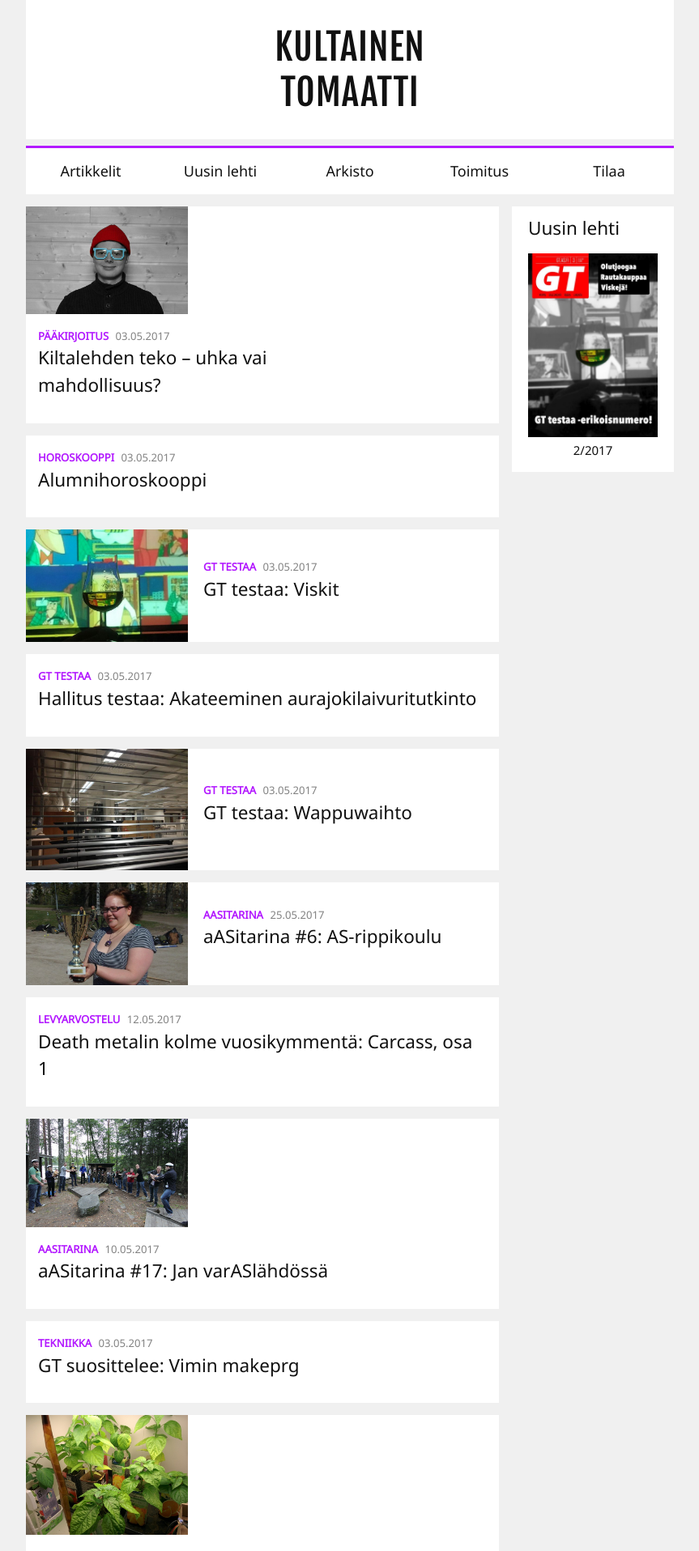
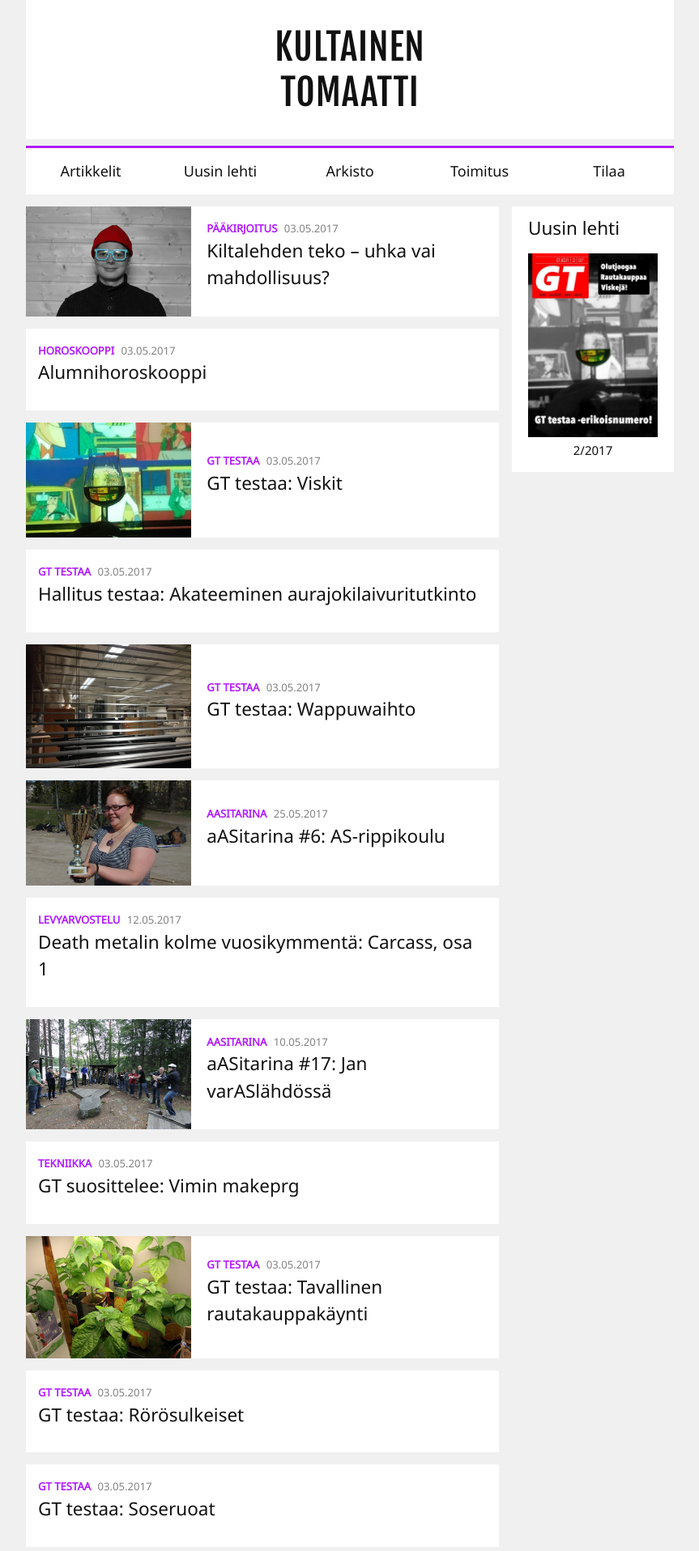
Before and after one commit to AS-kilta/gt-web, a Jekyll site: the page built from index.html, in a window 1280 px wide. Shown: the top 1916 px of the page at 81% size, without its empty margins (208-1071 px from the left). Built offline with Jekyll 4.4.1, drawn with Linux system fonts in a browser that asks for light colours.

Commit message:
Fix card image spacing

```diff
--- a/_sass/_gt-theme.scss
+++ b/_sass/_gt-theme.scss
@@ -12,7 +12,7 @@ body {
     .teaser__image {
       display: inline-block;
       @include breakpoint(tablet) {
-        max-width: 200px;
+        max-width: 35%;
       }
     }
     .teaser__text {
@@ -24,10 +24,7 @@ body {
 }
 .teaser--with-image .teaser__text {
   @include breakpoint(tablet) {
-    max-width: 60%;
-  }
-  @include breakpoint(desktop) {
-    max-width: 70%;
+    max-width: 64%;
   }
 }
 
```
